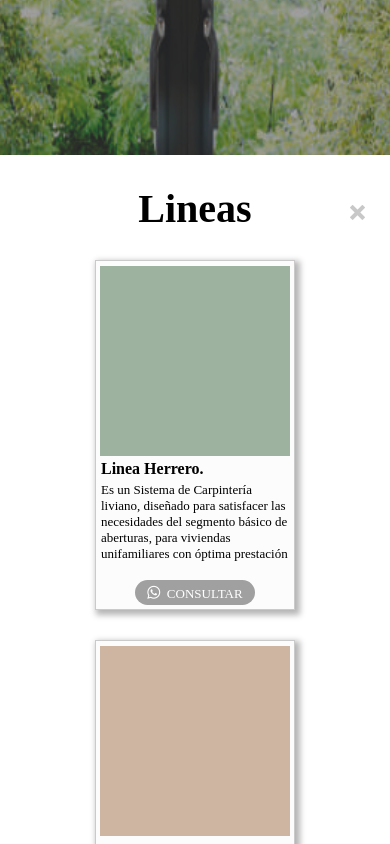
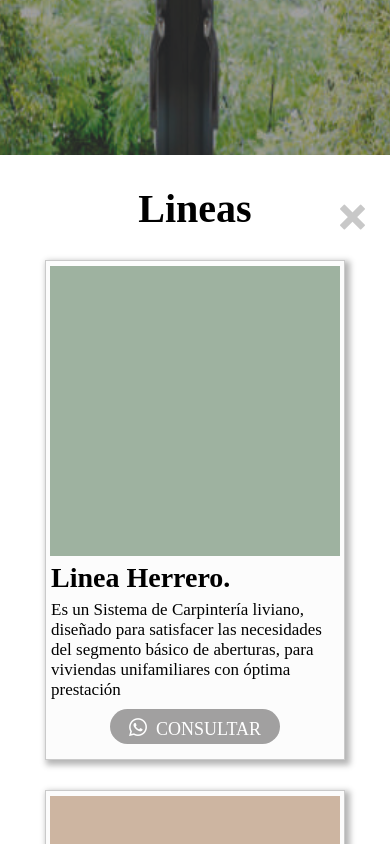
Before and after one commit to VegaVictor90/Aluve-2, a plain HTML site: page index.html in a window 390 px wide. Shown: the part 689-1533 px from the top of the page. Drawn offline with Linux system fonts and the light colour scheme; files whose address does not match are found by name.

Commit message:
primer commit

```diff
--- a/style.css
+++ b/style.css
@@ -322,11 +322,33 @@ footer p{
     span.salir_1{
         padding-right: 25px;
         padding-top: 50px;
+        font-size: 25px;
     }
     .lineas h2{
         text-align: center;
         margin-top: 30px;
         padding: 0;
+    }
+    .linea_1{
+        width: 300px;
+        height: 500px;
+    }
+    .linea_img{
+        width: 290px;
+        height: 290px;
+    }
+    .linea_1 h4{
+        font-size: 28px;
+        line-height: 14px;
+    }
+    .linea_1 p{
+        font-size: 17px;
+    }
+    .contactar{
+        width: 170px;
+        height: 35px;
+        font-size: 18px;
+        border-radius: 17.5px;
     }
     nav ul {
         position: fixed;
```
